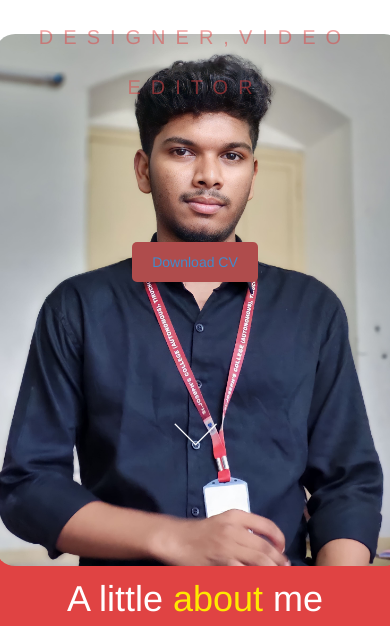
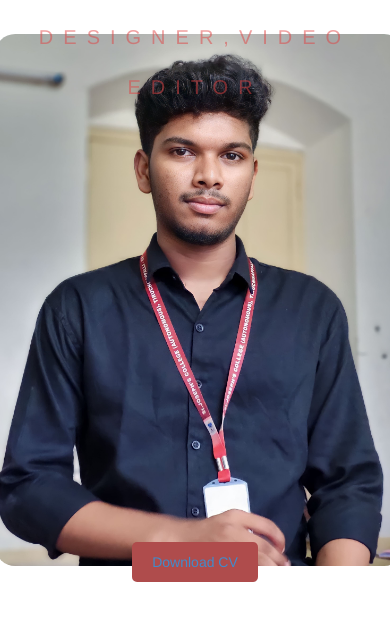
Before and after one commit to KarthikAmudhan/My-Portfolio, a plain HTML site: page index.html in a window 390 px wide. Shown: the part 194-820 px from the top of the page. Drawn offline with nearby package versions, Linux system fonts and the light colour scheme; some packages are replaced by stand-ins of ours.

Commit message:
Update style.css

```diff
--- a/css/style.css
+++ b/css/style.css
@@ -66,7 +66,6 @@ table {
 	padding-top: 138px;
 }
 /* ==========================================================================Navigation========================================================================== */
-
 .cv button {
 	background-color: #af4c4c;
 	color: #ffffff;
@@ -75,7 +74,6 @@ table {
 	border-radius: 5px;
 	cursor: pointer;
   }
-
   button:hover {
 	background-color: #ed6666;
   }
@@ -107,7 +105,6 @@ table {
 	-webkit-transform:translate3d(1.5em,1.5em,0);
 	transform: translate3d(1.5em,1.5em,0);
 }
-
 .menu-button {
 	z-index:1000;
 	margin:0;
@@ -203,6 +200,8 @@ table {
 	-webkit-transition-delay:0.5s;
 	transition-delay: 0.5s;
 }
+
+
 /* ==========================================================================Hero========================================================================== */
 .image{
 	width: 30%;
@@ -669,6 +668,10 @@ nav ul li a {
 		padding: 95px 0px 0px 0px;
 	}
 
+	.cv{
+		padding-top: 300px;
+	}
+
 	.hero h1 {
 		font-size: 100px;
 		line-height: 80px;
@@ -738,21 +741,16 @@ nav ul li a {
     padding-top: 10px;
     text-align: center;
 	}
-
 	.hero h3 {
 	    letter-spacing: 10px;
 	}
-
-
 	.hero {
 	    padding-bottom: 0;
 	}
-
 	.subscribe input[type=text] {
 	    width: 50%;
 	    margin-bottom: 30px;
 	}
-
 	.btn-send {
 	    float: none;
 
```
